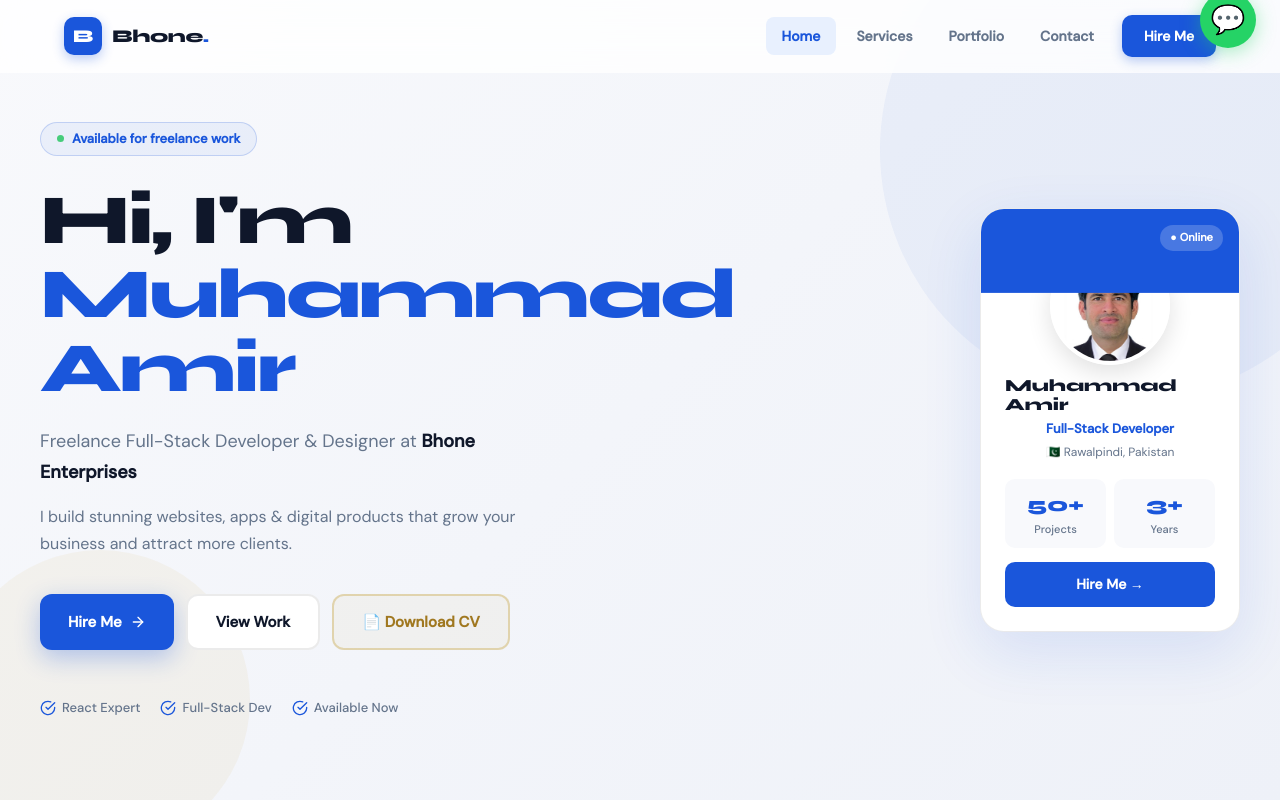
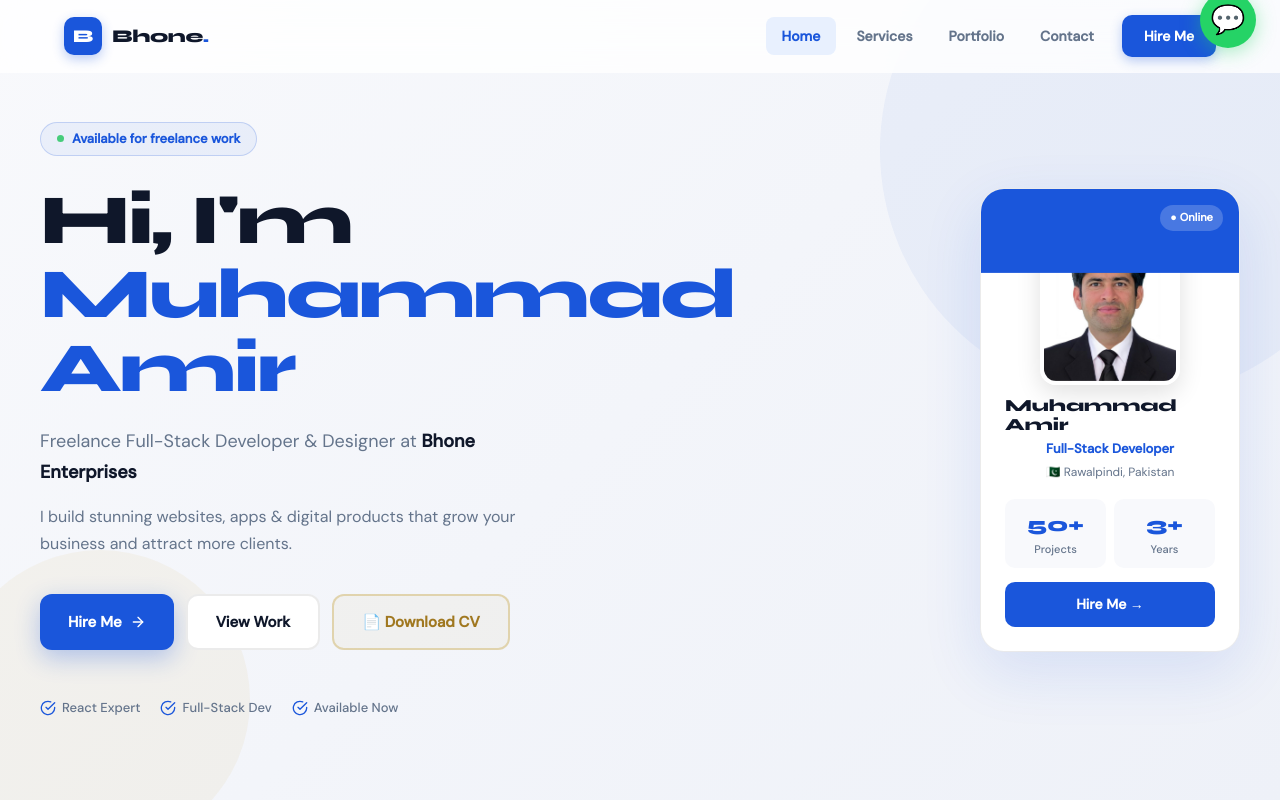
Before and after one commit to ranacodifyr57-cloud/bhone-client, a React (Vite) app: page / in a window 1280 px wide. Shown: the top 800 px of the page. Built offline with nearby package versions, Linux system fonts and the light colour scheme.

Commit message:
Fix photo shape

```diff
--- a/src/pages/Home.jsx
+++ b/src/pages/Home.jsx
@@ -135,8 +135,8 @@ export default function Home() {
                 {/* Photo */}
                 <div style={{ display: 'flex', flexDirection: 'column', alignItems: 'center', padding: '0 24px 24px', marginTop: -48 }}>
                   <img src="/photo.jpg" style={{
-                    width: 120, height: 120, borderRadius: '50%',
-objectFit: 'cover', objectPosition: 'center -10%',
+                    width: 140, height: 160, borderRadius: 16,
+                    objectFit: 'cover', objectPosition: 'center top',
                     border: '4px solid #fff',
                     boxShadow: '0 8px 24px rgba(0,0,0,0.12)',
                   }} />
```
Lines whose indentation alone changed are shown as unchanged.
